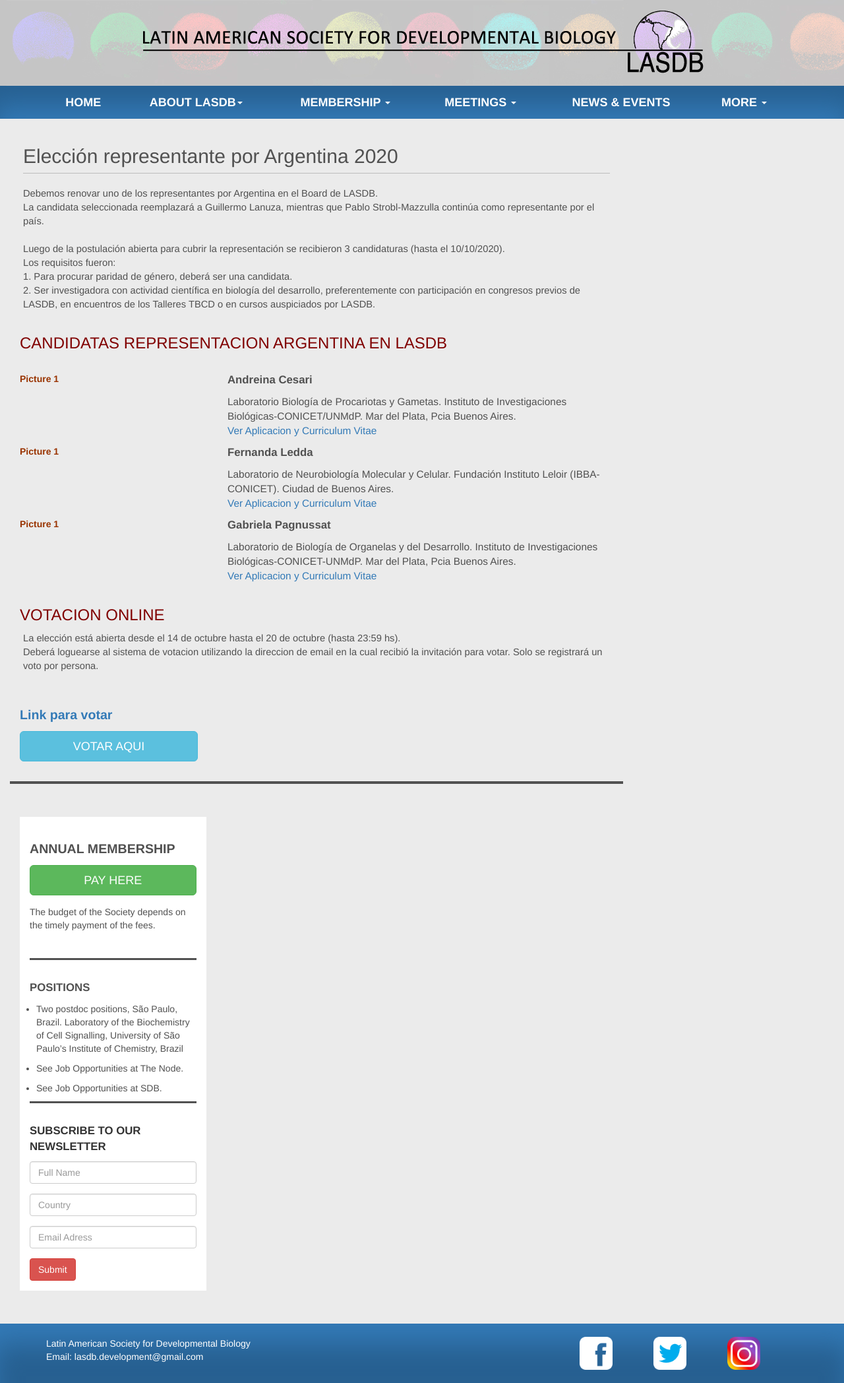
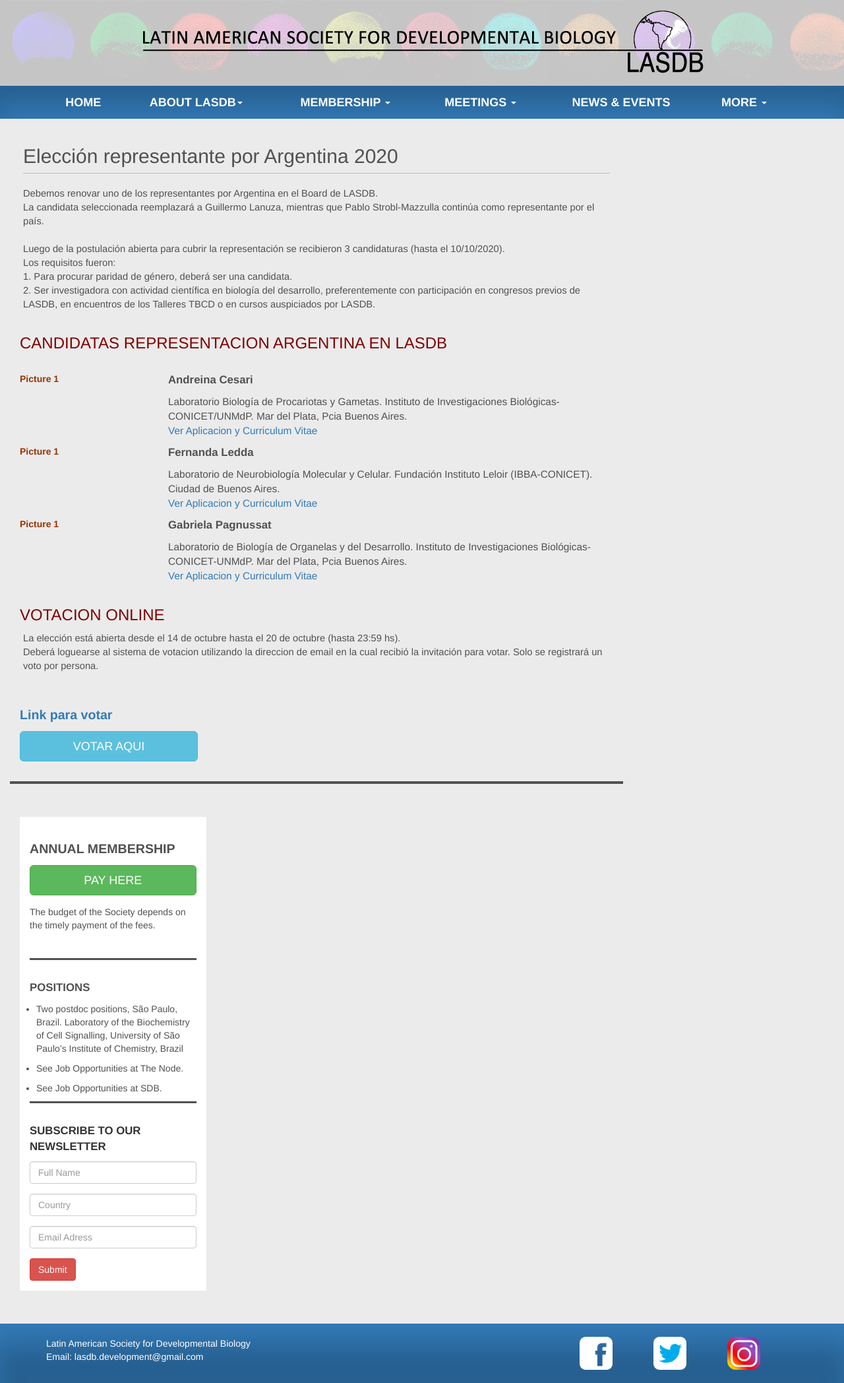
Before and after one commit to lasdb/lasdb.github.io, a Jekyll site: the page built from pages/Argentina-representante-2020.html, in a window 1280 px wide. Shown: the whole page at 66% size. Built offline with Jekyll 4.4.1, drawn with Linux system fonts in a browser that asks for light colours; nearby versions of some CDN libraries.

Commit message:
Update Argentina-representante-2020.html

```diff
--- a/pages/Argentina-representante-2020.html
+++ b/pages/Argentina-representante-2020.html
@@ -22,19 +22,19 @@
                 <table border="0" cellpadding="5" cellspacing="0" width="90%">
                 <tbody>
                 <tr>
-                <td valign="top" width="35%"><strong><span style="color: #993300;" class="text_bco">Picture 1</span></strong></td>
+                <td valign="top" width="25%"><strong><span style="color: #993300;" class="text_bco">Picture 1</span></strong></td>
                 <td><p style="font-weight:bold; font-size: 1.2em;">Andreina Cesari</strong><br></p>
                 <p style="font-weight:; font-size: 1.1em;">Laboratorio Biología de Procariotas y Gametas. Instituto de Investigaciones Biológicas-CONICET/UNMdP. Mar del Plata, Pcia Buenos Aires.</span><br>
                 <a href="{{site.baseurl}}/pages/Rep-Arg-2020.html" target="_blank">Ver Aplicacion y Curriculum Vitae </a><br></p></td>
                 </tr>
                 <tr>
-                <td valign="top" width="35%"><strong><span style="color: #993300;" class="text_bco">Picture 1</span></strong></td>
+                <td valign="top" width="25%"><strong><span style="color: #993300;" class="text_bco">Picture 1</span></strong></td>
                 <td><p style="font-weight:bold; font-size: 1.2em;">Fernanda Ledda</strong><br></p>
                 <p style="font-weight:; font-size: 1.1em;">Laboratorio de Neurobiología Molecular y Celular. Fundación Instituto Leloir (IBBA-CONICET). Ciudad de Buenos Aires.</span><br>
                 <a href="{{site.baseurl}}/pages/Rep-Arg-2020.html" target="_blank">Ver Aplicacion y Curriculum Vitae </a><br></p></td>
                 </tr>
                 <tr>
-                <td valign="top" width="35%"><strong><span style="color: #993300;" class="text_bco">Picture 1</span></strong></td>
+                <td valign="top" width="25%"><strong><span style="color: #993300;" class="text_bco">Picture 1</span></strong></td>
                 <td><p style="font-weight:bold; font-size: 1.2em;">Gabriela Pagnussat</strong><br></p>
                 <p style="font-weight:; font-size: 1.1em;">Laboratorio de Biología de Organelas y del Desarrollo. Instituto de Investigaciones Biológicas-CONICET-UNMdP. Mar del Plata, Pcia Buenos Aires.</span><br>
                 <a href="{{site.baseurl}}/pages/Rep-Arg-2020.html" target="_blank">Ver Aplicacion y Curriculum Vitae </a><br></p></td>
```
